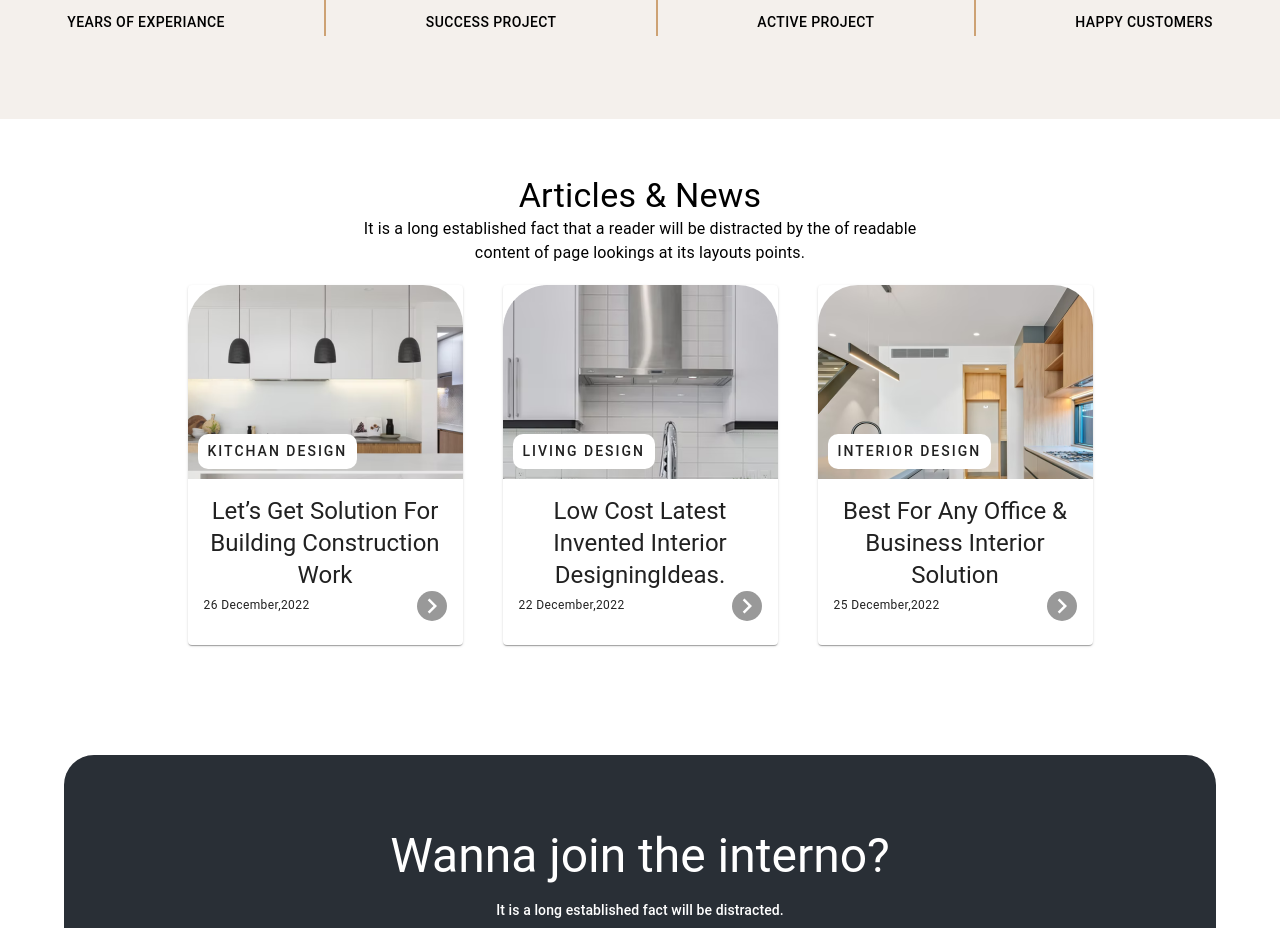
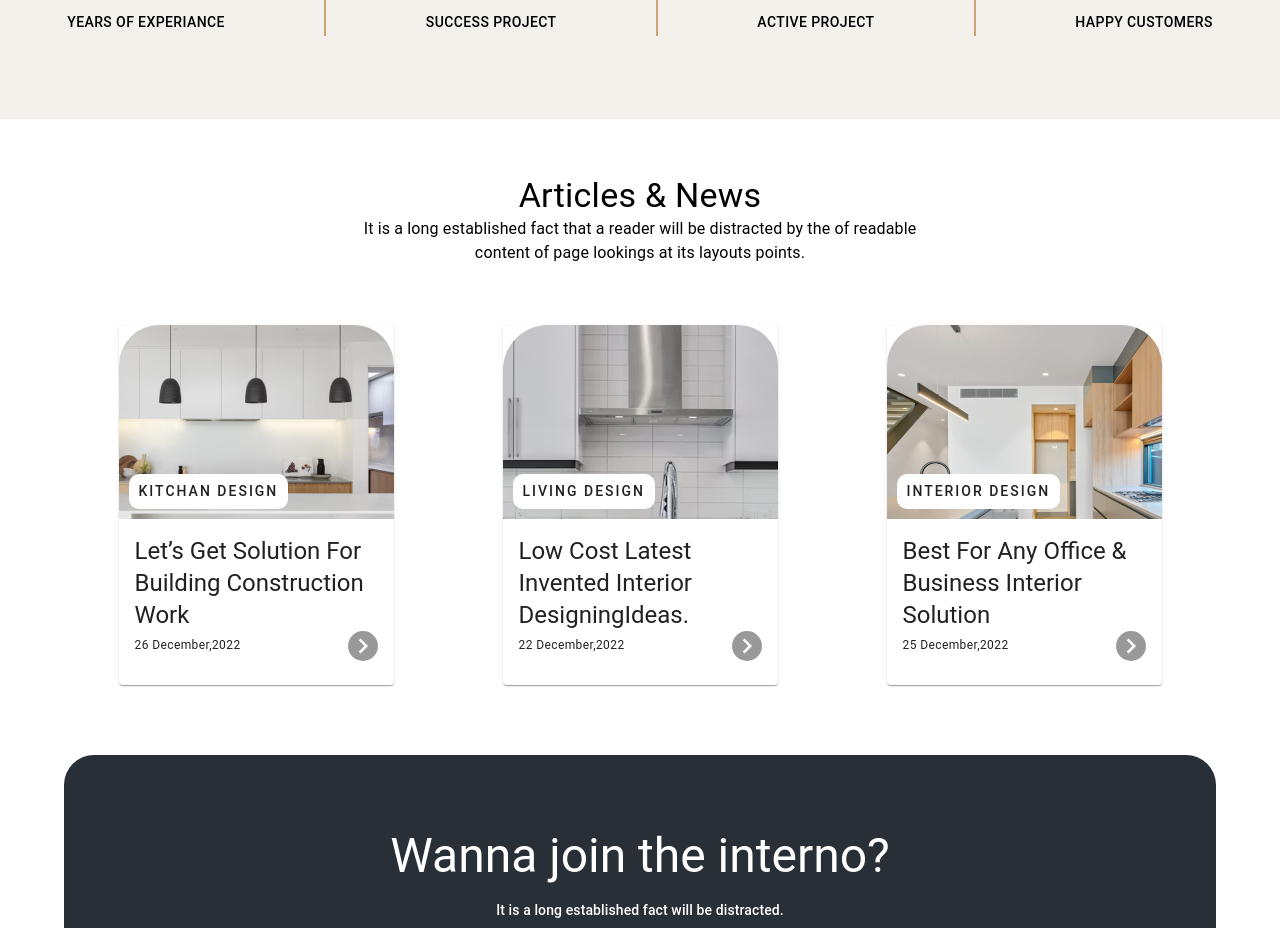
Before and after one commit to Mahdi-Falahati/interior-template, a React (Create React App) app: page / in a window 1280 px wide. Shown: the part 5342-6270 px from the top of the page. Built offline with nearby package versions, Linux system fonts and the light colour scheme.

Commit message:
custom article news component and use component

```diff
--- a/src/Pages/HomePages.jsx
+++ b/src/Pages/HomePages.jsx
@@ -14,6 +14,10 @@ import b2 from "../assets/Brand/02.svg";
 import b3 from "../assets/Brand/03.svg";
 import b4 from "../assets/Brand/04.svg";
 import b5 from "../assets/Brand/05.svg";
+import an1 from "../assets/News/p1.png";
+import an2 from "../assets/News/p2.png";
+import an3 from "../assets/News/p3.png";
+
 import OurProjects from "../components/OurProjects";
 import WebsiteInfo from "../components/WebsiteInfo";
 import ArticleNews from "../components/ArticleNews";
@@ -157,7 +161,31 @@ export default function HomePages() {
       </Container>
       <WebsiteInfo />
       <Container>
-        <ArticleNews />
+        <Box
+          sx={{
+            textAlign: "center",
+            padding: "40px 0px",
+            display: "flex",
+            flexDirection: "column",
+            alignItems: "center",
+          }}
+        >
+          <Typography variant="h4">Articles & News</Typography>
+          <Typography variant="body1" sx={{ width: { xs: "100%", md: "50%" } }}>
+            It is a long established fact that a reader will be distracted by
+            the of readable content of page lookings at its layouts points.
+          </Typography>
+        </Box>
+        <Stack
+          flexDirection="row"
+          flexWrap="wrap"
+          justifyContent="space-around"
+        >
+          {News?.map((news) => (
+            <ArticleNews news={news} />
+          ))}
+        </Stack>
+
         <Join />
       </Container>
     </CustomTheme>
@@ -204,3 +232,27 @@ const CardsInfo = [
 ];
 
 const Brands = [b1, b2, b3, b4, b5];
+
+const News = [
+  {
+    id: 1,
+    design: "Kitchan Design",
+    title: "Let’s Get Solution For Building Construction Work",
+    date: "26 December,2022 ",
+    img: an1,
+  },
+  {
+    id: 2,
+    design: "Living Design",
+    title: "Low Cost Latest Invented Interior DesigningIdeas.",
+    date: "22 December,2022 ",
+    img: an3,
+  },
+  {
+    id: 3,
+    design: "Interior Design",
+    title: "Best For Any Office & Business Interior Solution",
+    date: "25 December,2022 ",
+    img: an2,
+  },
+];
--- a/src/components/ArticleNews.jsx
+++ b/src/components/ArticleNews.jsx
@@ -1,34 +1,8 @@
-import {
-  Box,
-  Card,
-  CardContent,
-  CardMedia,
-  Stack,
-  Typography,
-} from "@mui/material";
+import { Box, Card, CardContent, Stack, Typography } from "@mui/material";
 import ChevronRightIcon from "@mui/icons-material/ChevronRight";
-import p1 from "../assets/News/p1.png";
-import p2 from "../assets/News/p2.png";
-import p3 from "../assets/News/p3.png";
 
-export default function ArticleNews() {
+export default function ArticleNews({ news }) {
   return (
-    <Box
-      sx={{
-        textAlign: "center",
-        padding: "40px 0px",
-        display: "flex",
-        flexDirection: "column",
-        alignItems: "center",
-      }}
-    >
-      <Typography variant="h4">Articles & News</Typography>
-      <Typography variant="body1" sx={{ width: { xs: "100%", md: "50%" } }}>
-        It is a long established fact that a reader will be distracted by the of
-        readable content of page lookings at its layouts points.
-      </Typography>
-      <Stack flexDirection="row" flexWrap="wrap" justifyContent="space-around">
-        {News?.map((news) => (
     <Card key={news.id} sx={{ width: "275px", margin: "20px" }}>
       <Box
         sx={{
@@ -47,7 +21,7 @@ export default function ArticleNews() {
             bgcolor: "#fff",
             padding: "5px 10px",
             borderRadius: "10px",
-                  letterSpacing:"2px"
+            letterSpacing: "2px",
           }}
         >
           {news.design}
@@ -74,32 +48,5 @@ export default function ArticleNews() {
         </Stack>
       </CardContent>
     </Card>
-        ))}
-      </Stack>
-    </Box>
   );
 }
-
-const News = [
-  {
-    id: 1,
-    design: "Kitchan Design",
-    title: "Let’s Get Solution For Building Construction Work",
-    date: "26 December,2022 ",
-    img: p1,
-  },
-  {
-    id: 2,
-    design: "Living Design",
-    title: "Low Cost Latest Invented Interior DesigningIdeas.",
-    date: "22 December,2022 ",
-    img: p3,
-  },
-  {
-    id: 3,
-    design: "Interior Design",
-    title: "Best For Any Office & Business Interior Solution",
-    date: "25 December,2022 ",
-    img: p2,
-  },
-];
```
Lines whose indentation alone changed are shown as unchanged.
